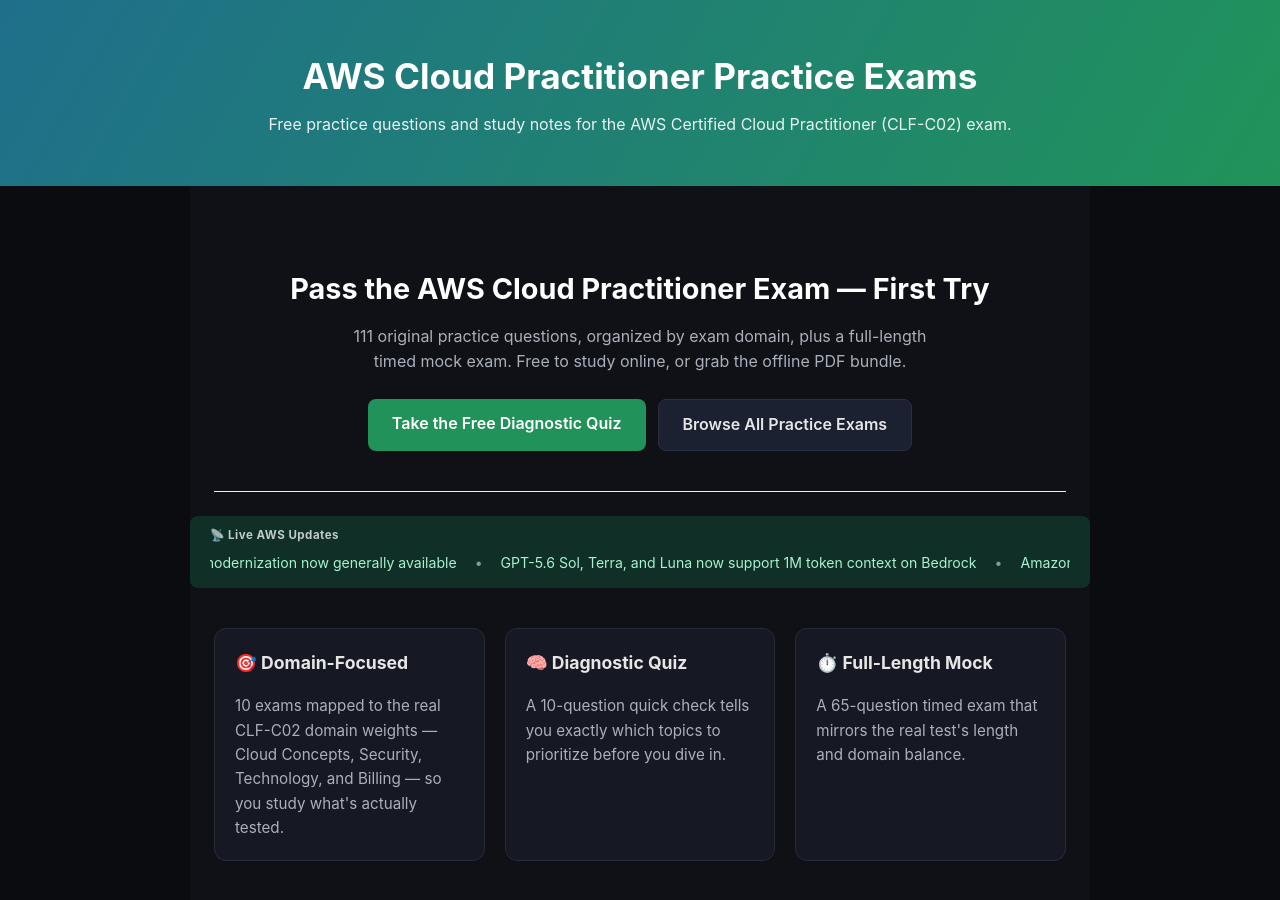
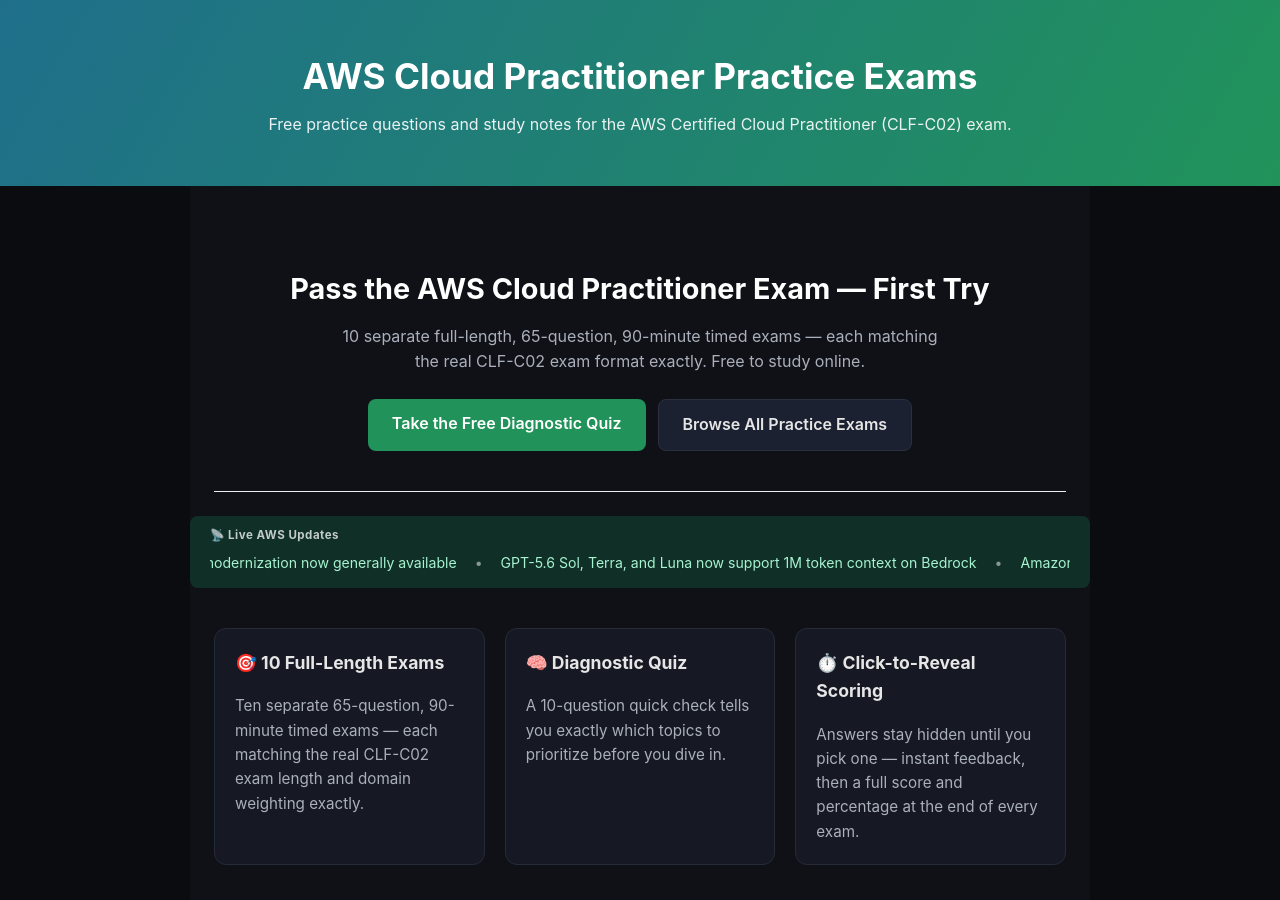
Before and after one commit to Neuro-eng/Hybrid-Technology, a Jekyll site: the page built from index.md, in a window 1280 px wide and 900 px high. Built offline with Jekyll 4.4.1, drawn with Linux system fonts in a browser that asks for light colours; our own code applies the rules of GitHub Pages for plain Markdown files.

Commit message:
Update index.md

```diff
--- a/index.md
+++ b/index.md
@@ -1,6 +1,6 @@
 <section class="hero">
   <h2>Pass the AWS Cloud Practitioner Exam — First Try</h2>
-  <p>111 original practice questions, organized by exam domain, plus a full-length timed mock exam. Free to study online, or grab the offline PDF bundle.</p>
+  <p>10 separate full-length, 65-question, 90-minute timed exams — each matching the real CLF-C02 exam format exactly. Free to study online.</p>
   <div class="hero-buttons">
     <a class="btn btn-primary" href="practice-exam/diagnostic-quiz.html">Take the Free Diagnostic Quiz</a>
     <a class="btn btn-secondary" href="practice-exam/exams.html">Browse All Practice Exams</a>
@@ -14,16 +14,16 @@
 </section>
 <section class="features">
   <div class="feature-card">
-    <h3>🎯 Domain-Focused</h3>
-    <p>10 exams mapped to the real CLF-C02 domain weights — Cloud Concepts, Security, Technology, and Billing — so you study what's actually tested.</p>
+    <h3>🎯 10 Full-Length Exams</h3>
+    <p>Ten separate 65-question, 90-minute timed exams — each matching the real CLF-C02 exam length and domain weighting exactly.</p>
   </div>
   <div class="feature-card">
     <h3>🧠 Diagnostic Quiz</h3>
     <p>A 10-question quick check tells you exactly which topics to prioritize before you dive in.</p>
   </div>
   <div class="feature-card">
-    <h3>⏱️ Full-Length Mock</h3>
-    <p>A 65-question timed exam that mirrors the real test's length and domain balance.</p>
+    <h3>⏱️ Click-to-Reveal Scoring</h3>
+    <p>Answers stay hidden until you pick one — instant feedback, then a full score and percentage at the end of every exam.</p>
   </div>
 </section>
 <section class="topics">
```
